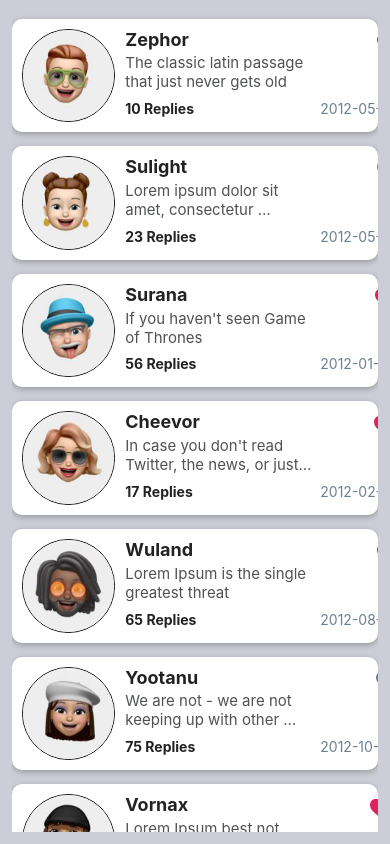
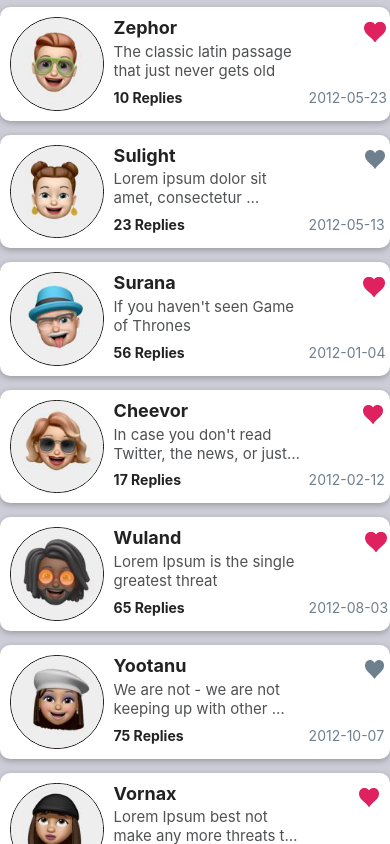
Before and after one commit to NataliaKirik/Chat, a React Native app: screen / in a window 390 px wide. Built offline with nearby package versions, Linux system fonts and the light colour scheme.

Commit message:
change styles

```diff
--- a/App.js
+++ b/App.js
@@ -1,13 +1,5 @@
-/**
- * Sample React Native App
- * https://github.com/facebook/react-native
- *
- * @format
- * @flow strict-local
- */
-
 import React from "react";
-import { FlatList, StyleSheet, View } from "react-native";
+import { FlatList, StyleSheet, View, SafeAreaView } from "react-native";
 import { Message } from "./components/Message";
 
 const App = () => {
@@ -306,14 +298,14 @@ const App = () => {
   // const dataNew = data.map(obj => ({ ...obj, photoLink: require(`./avatars/${obj.photo}`) }));
 
   return (
-    <View style={styles.screen}>
+    <SafeAreaView style={styles.screen}>
       <FlatList
         data={data}
         renderItem={({ item }) => (
           <Message {...item} />)}
         keyExtractor={(item) => item._id}
       />
-    </View>
+    </SafeAreaView>
   );
 };
 
--- a/components/Message.js
+++ b/components/Message.js
@@ -20,7 +20,6 @@ export const Message = ({ date, like, name, photo, replies, title }) => {
 
   return (
     <View style={styles.row}>
-
       <View>
         <Image source={photo} style={{
           ...styles.avatar,
@@ -124,5 +123,4 @@ const styles = StyleSheet.create({
     alignItems: "flex-end",
     marginVertical: 5,
   },
-
 });
```
